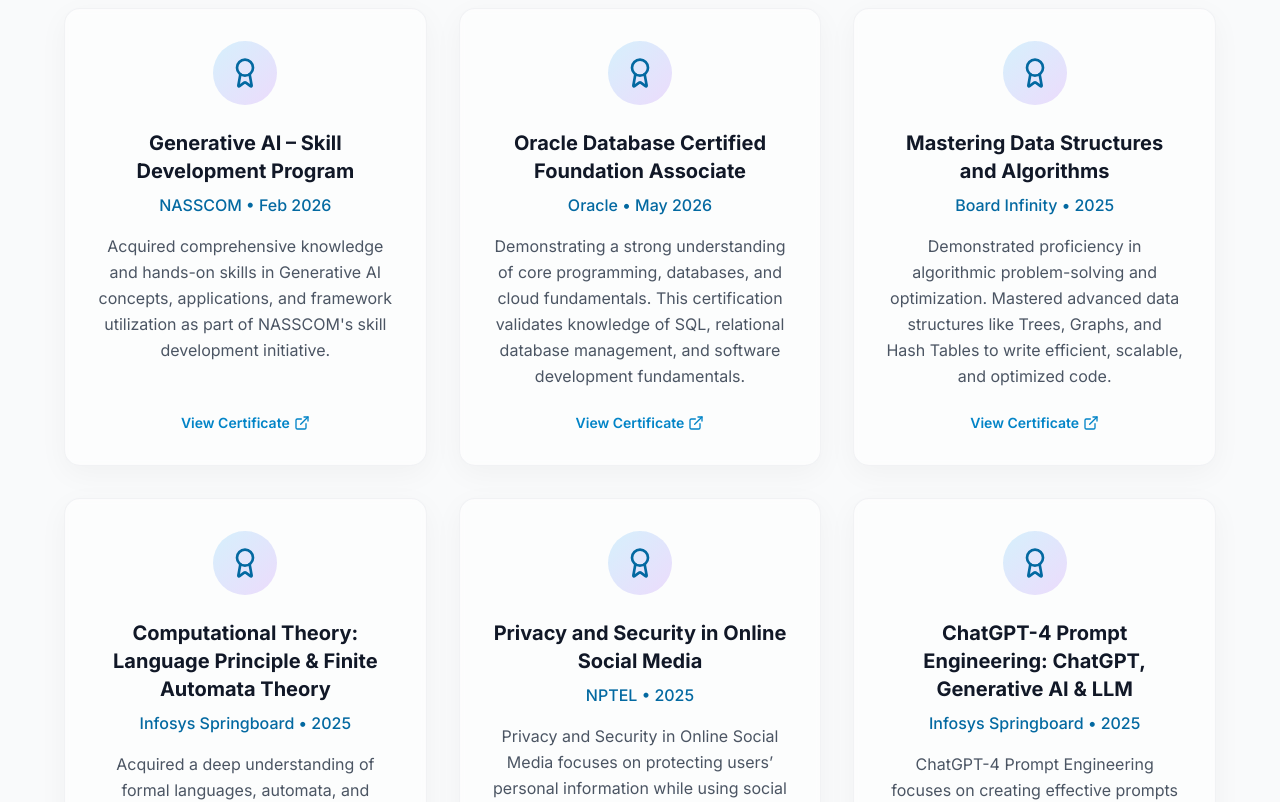
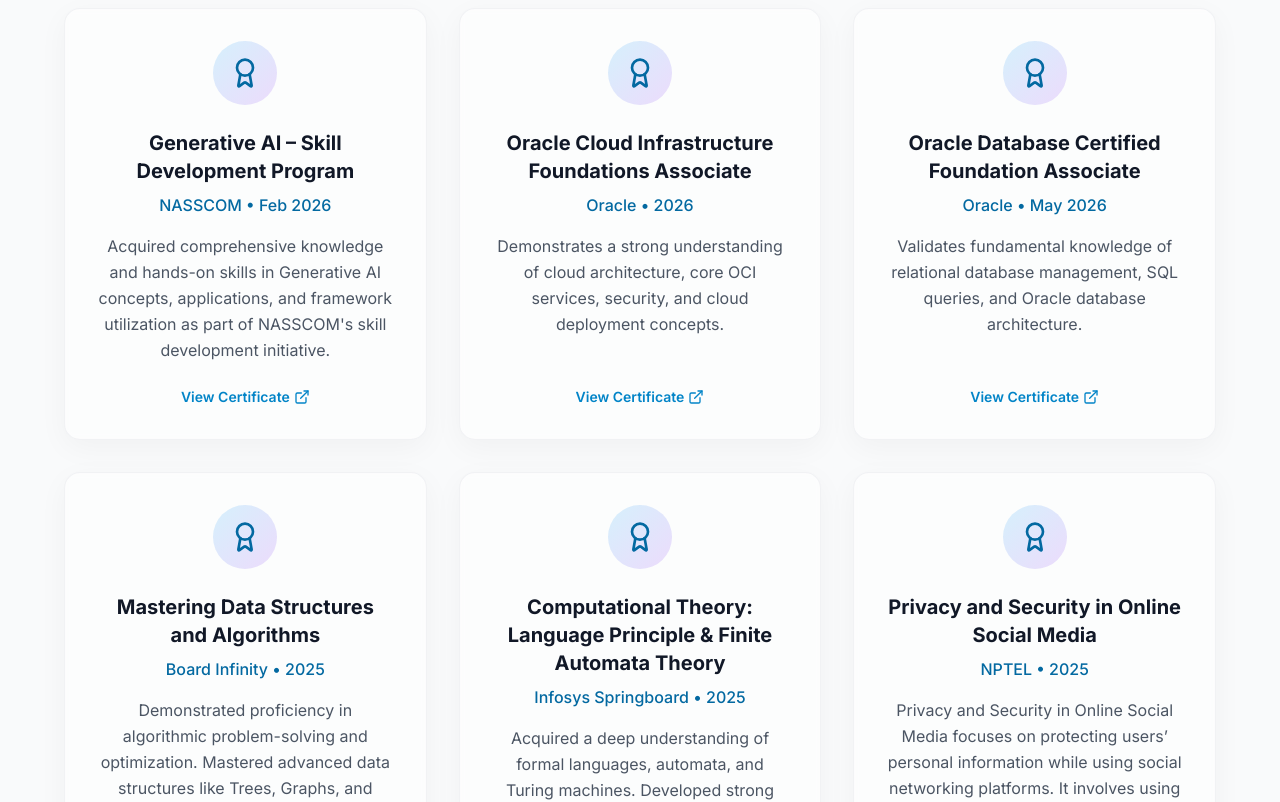
Before and after one commit to tusharupadhyay04/Portfolio, a React (Vite) app: page / in a window 1280 px wide. Shown: the part 5700-6502 px from the top of the page. Built offline with nearby package versions, Linux system fonts and the light colour scheme.

Commit message:
Include both Oracle Cloud Infrastructure and Oracle Database certificates in Portfolio

```diff
--- a/src/components/Certificates.jsx
+++ b/src/components/Certificates.jsx
@@ -12,10 +12,17 @@ const Certificates = () => {
       link: "https://drive.google.com/file/d/1XnE-W2OFCrxww2vP72Mt-xm8zl_AhQu5/view"
     },
     {
+      title: "Oracle Cloud Infrastructure Foundations Associate",
+      issuer: "Oracle",
+      date: "2026",
+      description: "Demonstrates a strong understanding of cloud architecture, core OCI services, security, and cloud deployment concepts.",
+      link: "https://drive.google.com/file/d/1b9BXOHi1RPPB1SHL4mGOoLR70tBqyl9F/view?usp=sharing"
+    },
+    {
       title: "Oracle Database Certified Foundation Associate",
       issuer: "Oracle",
       date: "May 2026",
-      description: "Demonstrating a strong understanding of core programming, databases, and cloud fundamentals. This certification validates knowledge of SQL, relational database management, and software development fundamentals.",
+      description: "Validates fundamental knowledge of relational database management, SQL queries, and Oracle database architecture.",
       link: "https://drive.google.com/file/d/1a5PmwRXNwDoJ6H5S4HDG8XJreaeIf4O4/view?usp=sharing"
     },
     {
```
